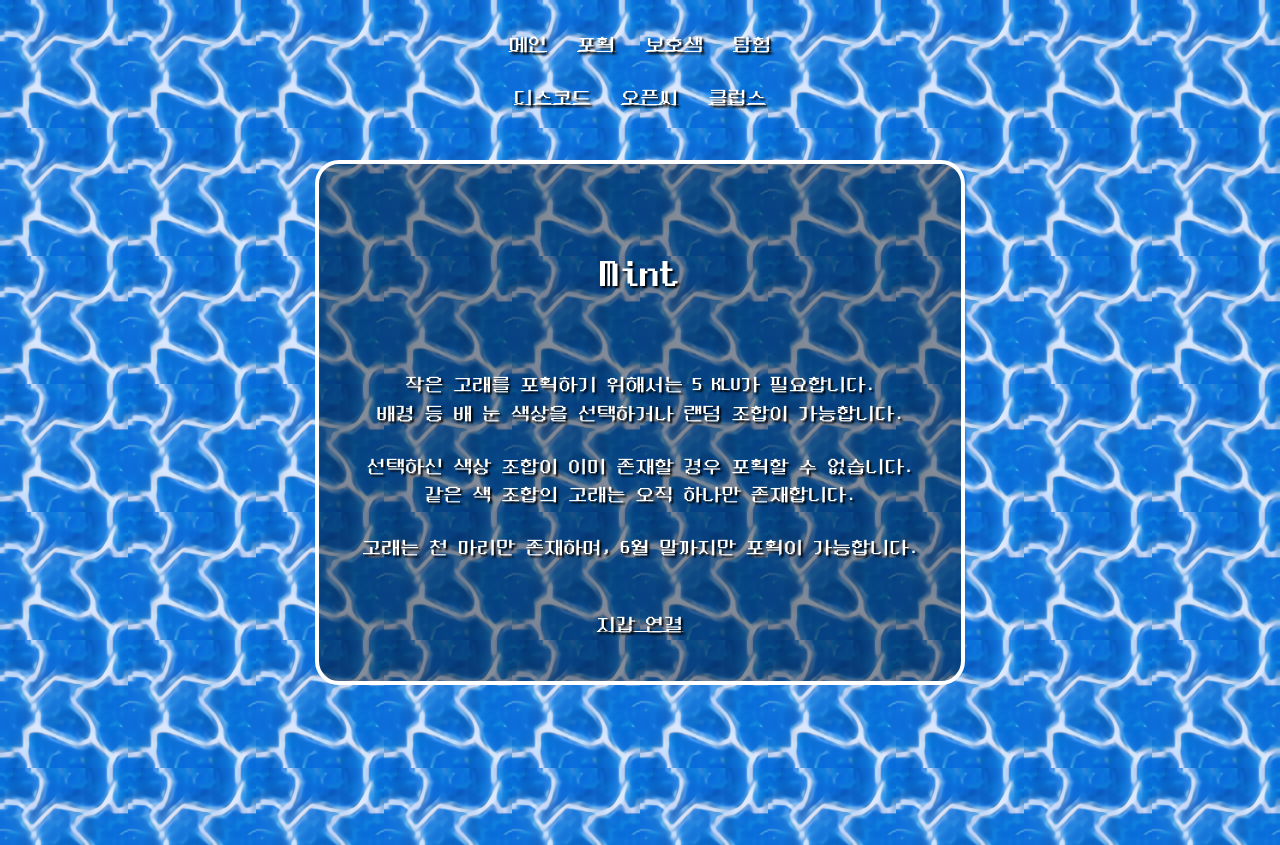
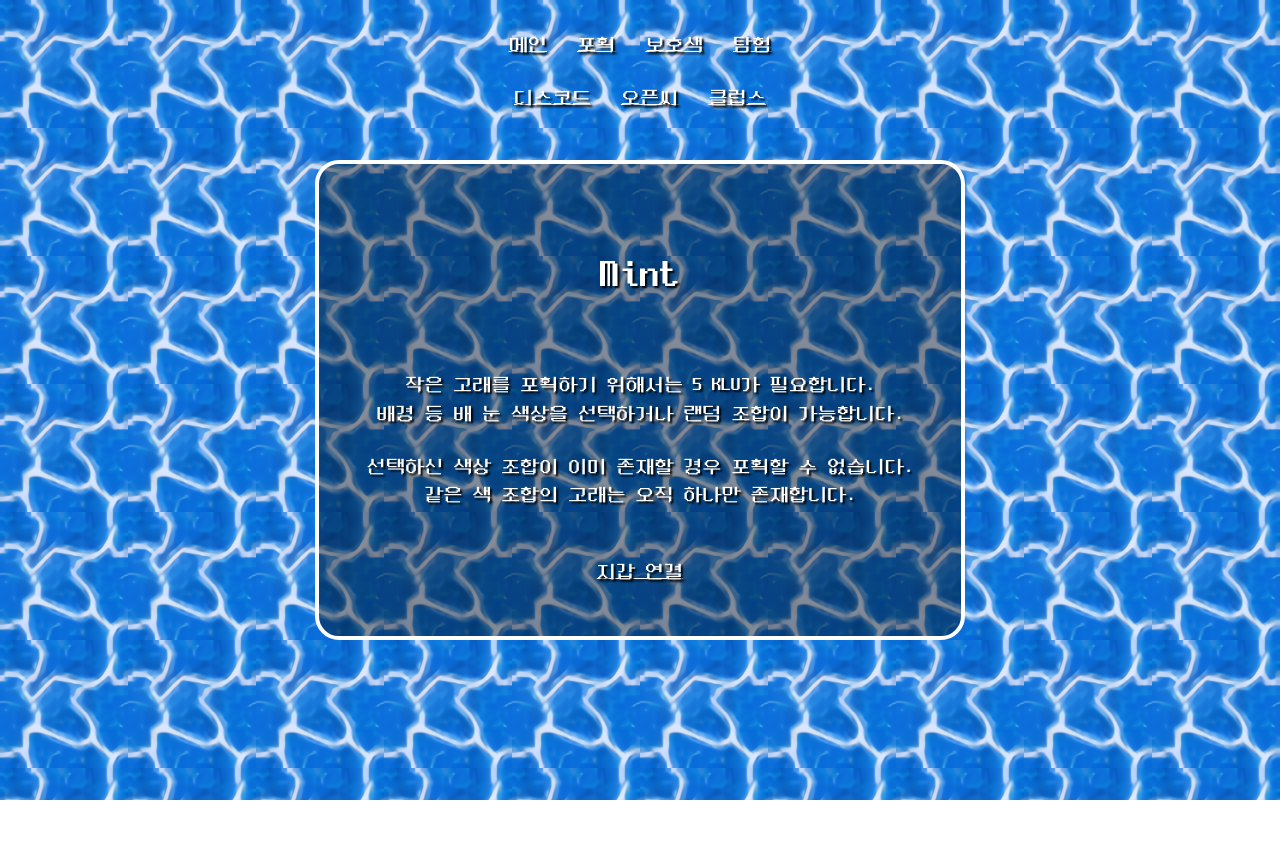
Before and after one commit to klayafterlife/tw, a Nuxt app: page /mint in a window 1280 px wide. After the commit the page ends 800 px from the top, so only its background shows below. Built offline with nearby package versions, Linux system fonts and the light colour scheme.

Commit message:
문구 수정

```diff
--- a/pages/mint.vue
+++ b/pages/mint.vue
@@ -7,13 +7,9 @@
       배경 등 배 눈 색상을 선택하거나 랜덤 조합이 가능합니다.
     </div>
 
-    <div class="mb-4">
+    <div class="mb-5">
       선택하신 색상 조합이 이미 존재할 경우 포획할 수 없습니다.<br />
       같은 색 조합의 고래는 오직 하나만 존재합니다.
-    </div>
-
-    <div class="mb-5">
-      고래는 천 마리만 존재하며, 6월 말까지만 포획이 가능합니다.
     </div>
 
     <ConnectWallet v-if="!isKluApproval" />
```
